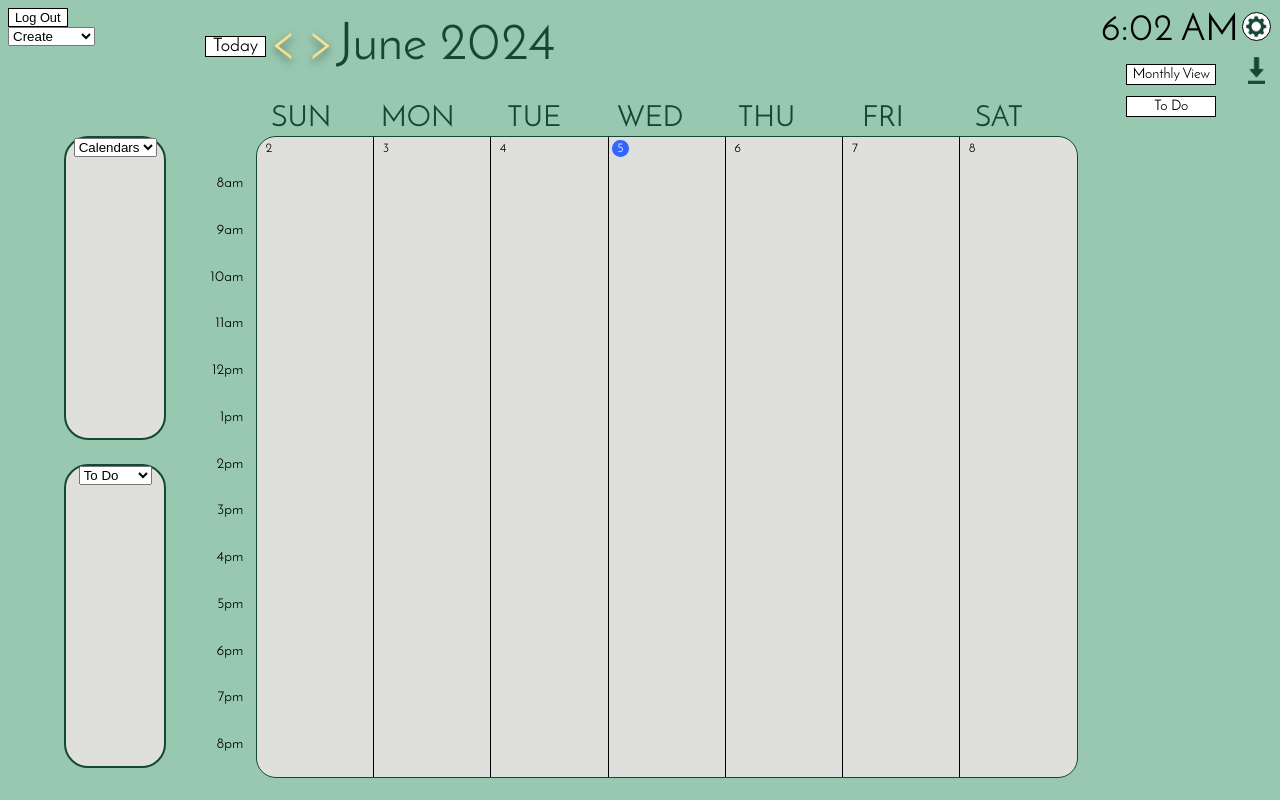
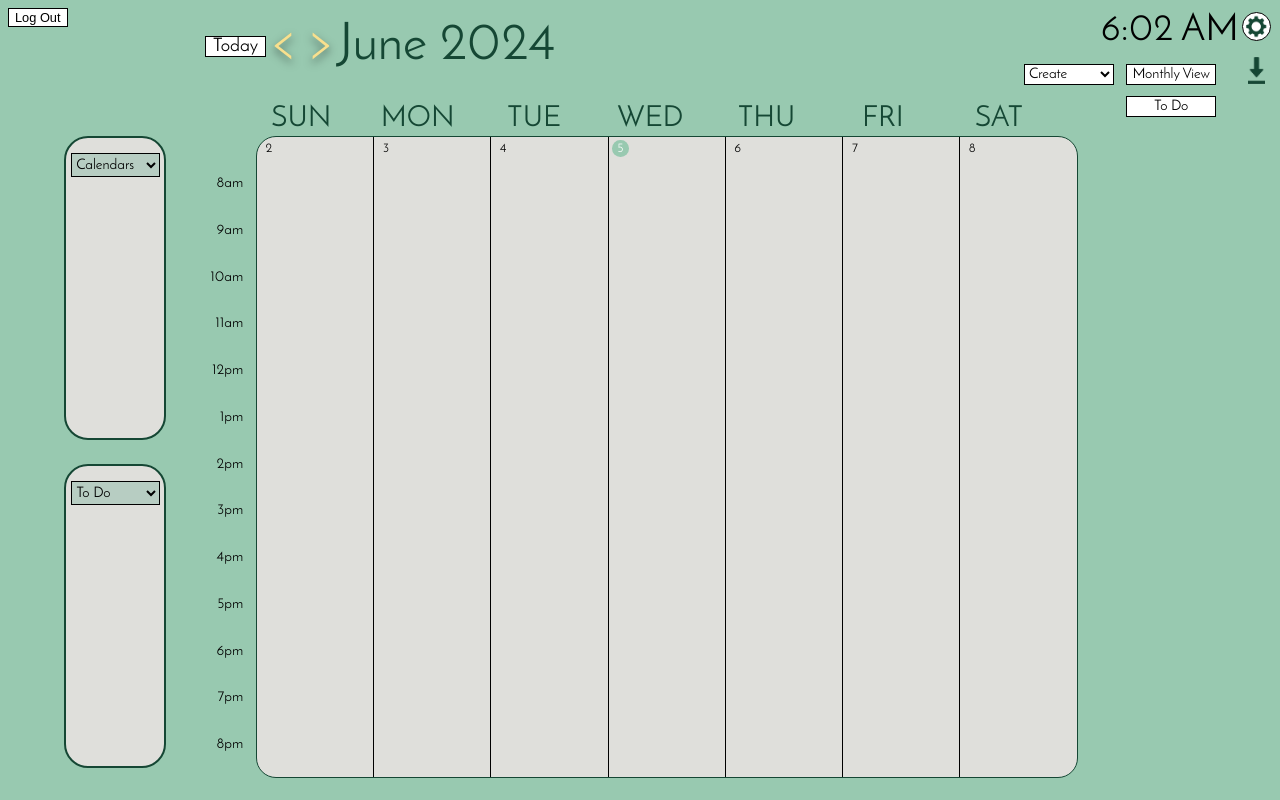
Before and after one commit to KevinBeltran23/csc307_154734, a React (Vite) app in the folder packages/react-frontend/: page /weekly in a window 1280 px wide. Built offline with nearby package versions, Linux system fonts and the light colour scheme; sample sign-in values are in the browser's storage.

Commit message:
Update general.css

```diff
--- a/packages/react-frontend/src/components/general.css
+++ b/packages/react-frontend/src/components/general.css
@@ -152,19 +152,6 @@ button {
     z-index: 51;
 }
 
-.dropdown-button-frame {
-    display: flex;
-    align-items: center;
-    justify-content: center;
-    flex-wrap: nowrap;
-    position: relative;
-    top: 30%;
-    cursor: pointer;
-    background: #b7cdc2;
-    border: 1px solid #000000;
-    z-index: 50;
-}
-
 .header {
     display: flex;
     /* Enable flexbox */
@@ -217,8 +204,7 @@ button {
     color: var(--Poly-Green, #154734);
     box-sizing: border-box;
     display: inline-block;
-    font-size: calc(2.5vw + 2.5vh);
-    /* Adjust as needed */
+    font-size: calc(2.5vw + 2.5vh); /* Adjust as needed */
 }
 
 .change-view-frame {
@@ -283,7 +269,8 @@ button {
 .todo-view-frame:hover,
 .settings-frame:hover,
 .todayButton:hover,
-.logout:hover {
+.logout:hover
+{
     background: #DFDFDB;
 }
 
@@ -361,7 +348,7 @@ button {
 
 .selectedDay {
     color: white;
-    background: #3366ff;
+    background: #98c9b0;
     border-radius: 50%;
 }
 
@@ -369,10 +356,62 @@ button {
     margin-top: 3%;
     margin-left: 3%;
     width: 1.3vw;
+    /* Adjust width as needed */
     height: 1.3vw;
+    /* Set height to 100% */
     display: flex;
     justify-content: center;
     align-items: center;
     border-radius: 50%;
     font-size: 1vw;
+    /* Adjust font size as needed */
 }
+
+.calendar-todo-dropdown #dropdown {
+    display: flex;
+    align-items: center;
+    justify-content: center;
+    flex-wrap: nowrap;
+    position: absolute;
+    width: 90%;
+    height: 8%;
+    top: 5%;
+    left: 5.28%;
+    cursor: pointer;
+    background: #b7cdc2;
+    border: 1px solid #000000;
+    z-index: 12;
+
+    font-family: JosefinSans, var(--default-font-family);
+    font-size: calc(0.7vw + 0.7vh);
+}
+
+.create-dropdown #dropdown {
+    display: flex;
+    align-items: center;
+    justify-content: center;
+    flex-wrap: nowrap;
+    position: absolute;
+    width: 7%;
+    height: 2.61%;
+    top: 8%;
+    left: 80%;
+    cursor: pointer;
+    background: #ffffff;
+    border: 1px solid #000000;
+    z-index: 12;
+
+    font-family: JosefinSans, var(--default-font-family);
+    font-size: calc(0.7vw + 0.7vh);
+}
+
+#popup {
+    width: 200px;
+    z-index: 100;
+    position: relative;
+    left: 325px;
+}
+
+#inputs {
+    width: 110px;
+}
```
